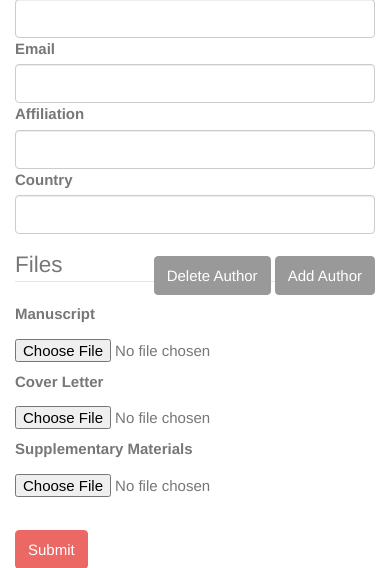
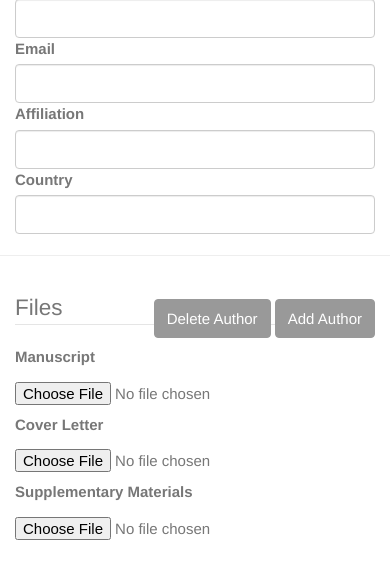
Before and after one commit to dnutiu/acrevista, a Django app: page /journal/submit/ in a window 390 px wide. Shown: the part 743-1311 px from the top of the page. Run offline with Django 3.2, Linux system fonts and the light colour scheme; the visitor is signed in with stand-in values (Sample User, id 1); some libraries are stand-ins or nearby versions; some web fonts are replaced.

Commit message:
Adding author separator for mobile & tablets

```diff
--- a/templates/journal/submit.html
+++ b/templates/journal/submit.html
@@ -55,6 +55,7 @@
                     <label>Country</label>
                     <input type="text" class="form-control" maxlength="255" name="authors_country" required="required">
                 </div>
+                <hr class="visible-xs visible-sm">
             </div>
             <div class="row pull-right">
                 <br>
```
